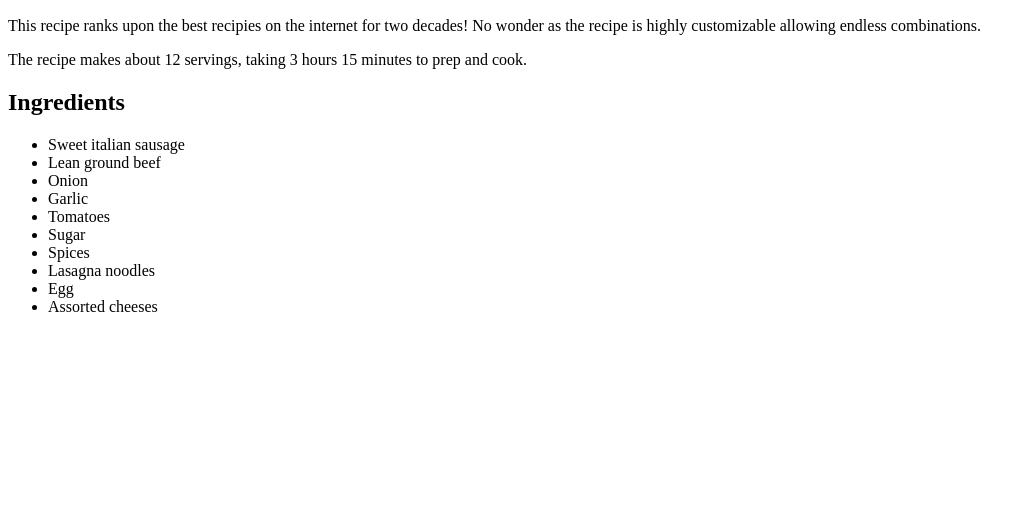
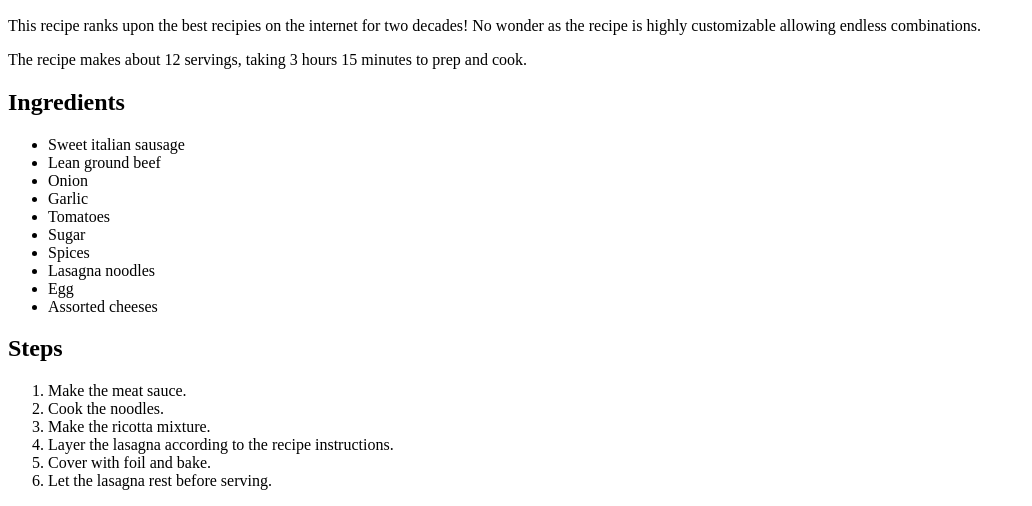
Before and after one commit to CodeGuy5280/odin-recipies, a plain HTML site: page recipies/lasagna.html in a window 1280 px wide. Shown: the part 308-814 px from the top of the page, without its empty margins (0-1032 px from the left). Drawn offline with Linux system fonts and the light colour scheme.

Commit message:
Added Steps for the lasagna recipe.

```diff
--- a/recipies/lasagna.html
+++ b/recipies/lasagna.html
@@ -52,6 +52,27 @@
             Assorted cheeses
         </li>
     </ul>
+    <h2>Steps</h2>
+    <ol>
+        <li>
+            Make the meat sauce.
+        </li>
+        <li>
+            Cook the noodles.
+        </li>
+        <li>
+            Make the ricotta mixture.
+        </li>
+        <li>
+             Layer the lasagna according to the recipe instructions.
+        </li>
+        <li>
+            Cover with foil and bake.
+        </li>
+        <li>
+            Let the lasagna rest before serving.
+        </li>
+    </ol>
 
 
 
```
